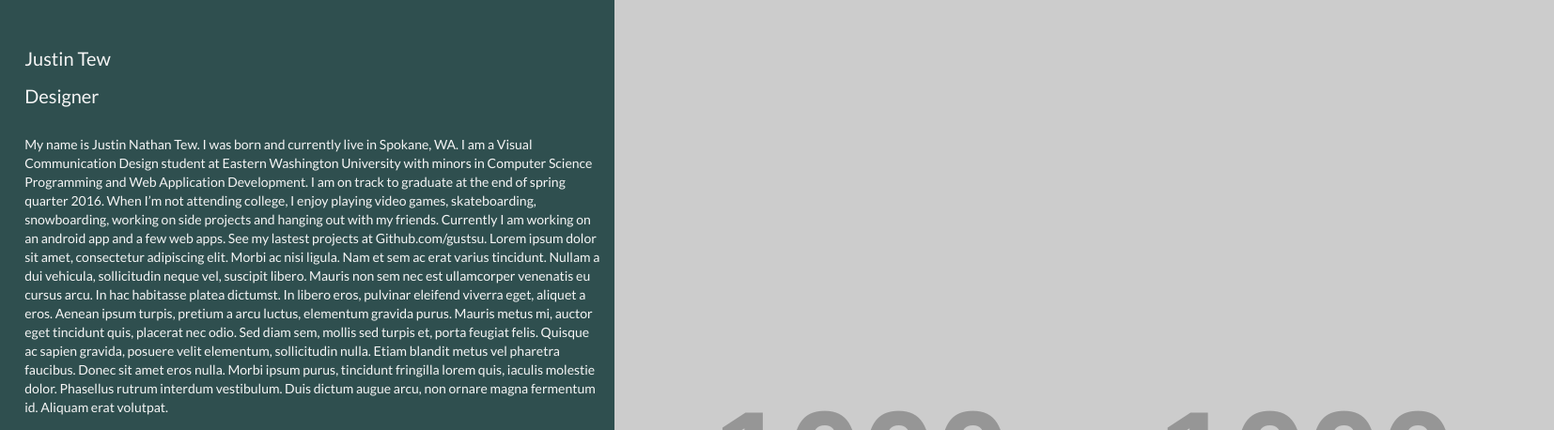
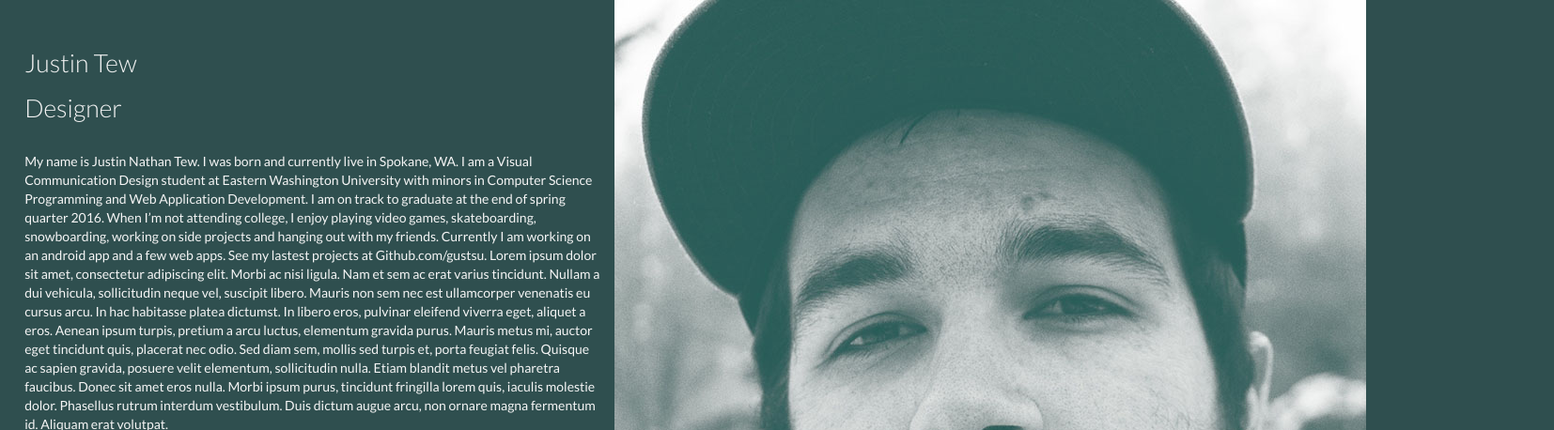
Before and after one commit to gustsu/pitch-page, a plain HTML site: page index.html in a window 1280 px wide. Shown: the top 458 px of the page at 94% size, 1654 px wide, since content can reach past the window. Drawn offline with nearby package versions, Linux system fonts and the light colour scheme; placeholder pictures from the web are drawn by us.

Commit message:
good start

```diff
--- a/css/styles.scss
+++ b/css/styles.scss
@@ -1,4 +1,4 @@
-@import url(https://fonts.googleapis.com/css?family=Lato:500,400);
+@import url(https://fonts.googleapis.com/css?family=Lato:300,400);
 @import 'semantic';
 
 /* My Styles */
@@ -20,8 +20,8 @@ background: darkslategray;
 
 h1, h2{
   font-family: 'Lato', sans-serif;
-  font-weight: 500;
-font-size: 16pt;
+  font-weight: 300;
+font-size: 20pt;
 }
 
 p{
@@ -43,3 +43,16 @@ h2{
     margin-top: 10px;
 
 }
+
+
+#pic{
+    background-size: cover;
+
+}
+
+
+@media (min-width:1400px){
+
+
+
+}
--- a/index.html
+++ b/index.html
@@ -39,7 +39,8 @@ See my lastest projects at Github.com/gustsu.
 
 
         <div class="column">
-            <img src="http://placehold.it/1000x1000">
+            <img id ="pic" src="./img/3.jpg">
+
       </div>
 
     </div>
```
Also changed, not shown: css-min/styles.min.css, img/1.jpg (added), img/2.jpg (added), img/3.jpg (added), 1 other file.
